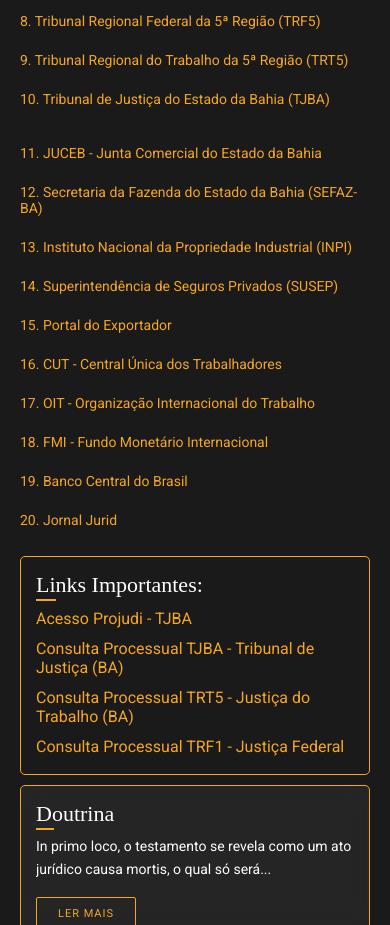
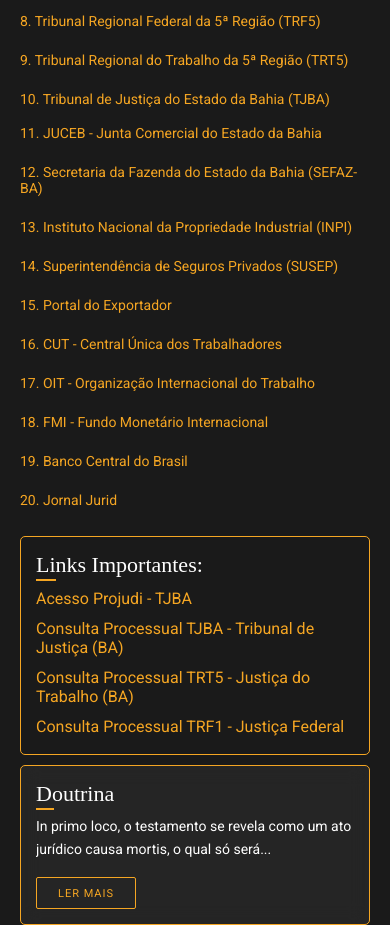
Before and after one commit to devNeiBarbosa/ribas-gondim-advocacia, a React (Vite) app: page / in a window 390 px wide. Shown: the part 3180-4105 px from the top of the page. Built offline with nearby package versions, Linux system fonts and the light colour scheme.

Commit message:
Update 9.0

```diff
--- a/src/styles/Links.css
+++ b/src/styles/Links.css
@@ -314,6 +314,10 @@
     font-size: 14px;
   }
 
+  .list-two {
+    margin-top: -10px;
+  }
+
   .carousel-item-extras {
     padding: 15px;
     min-height: 160px;
```
